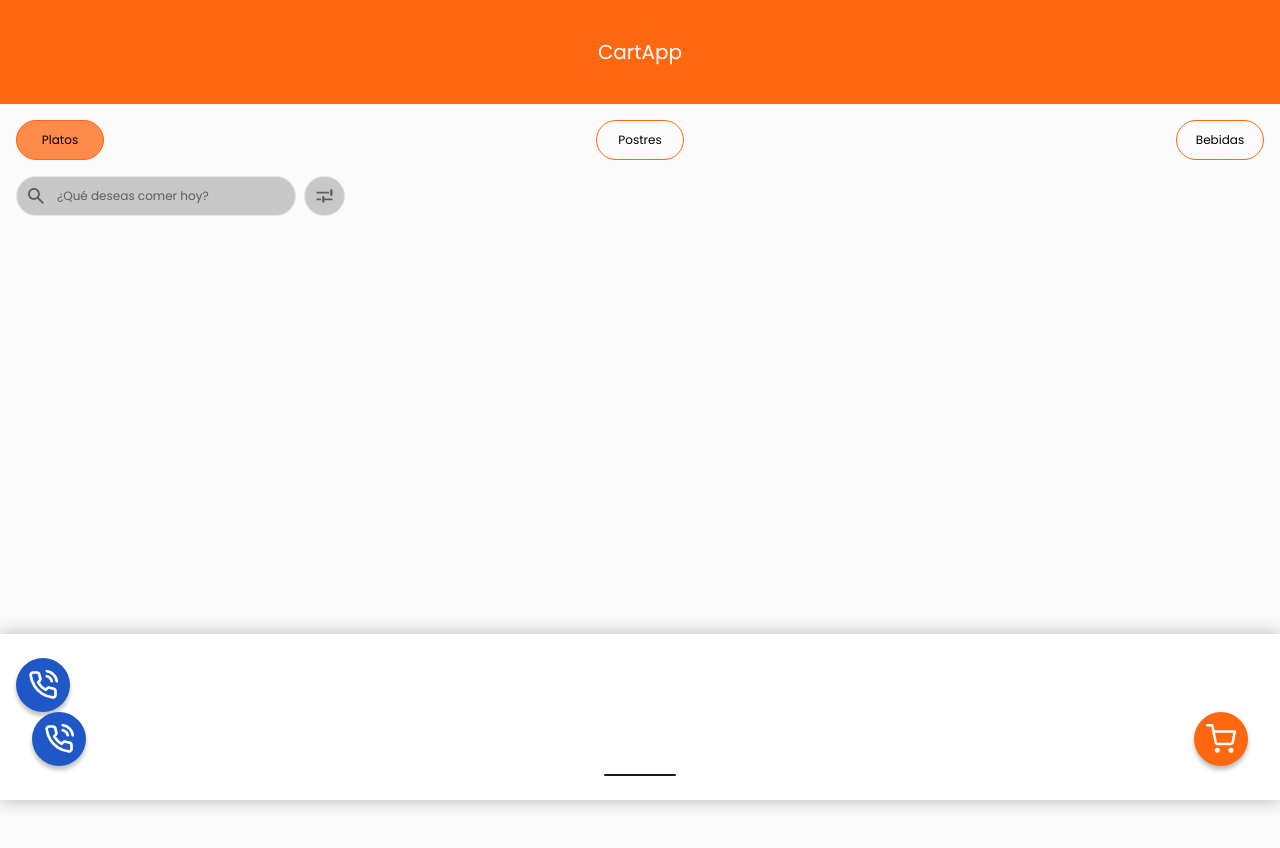
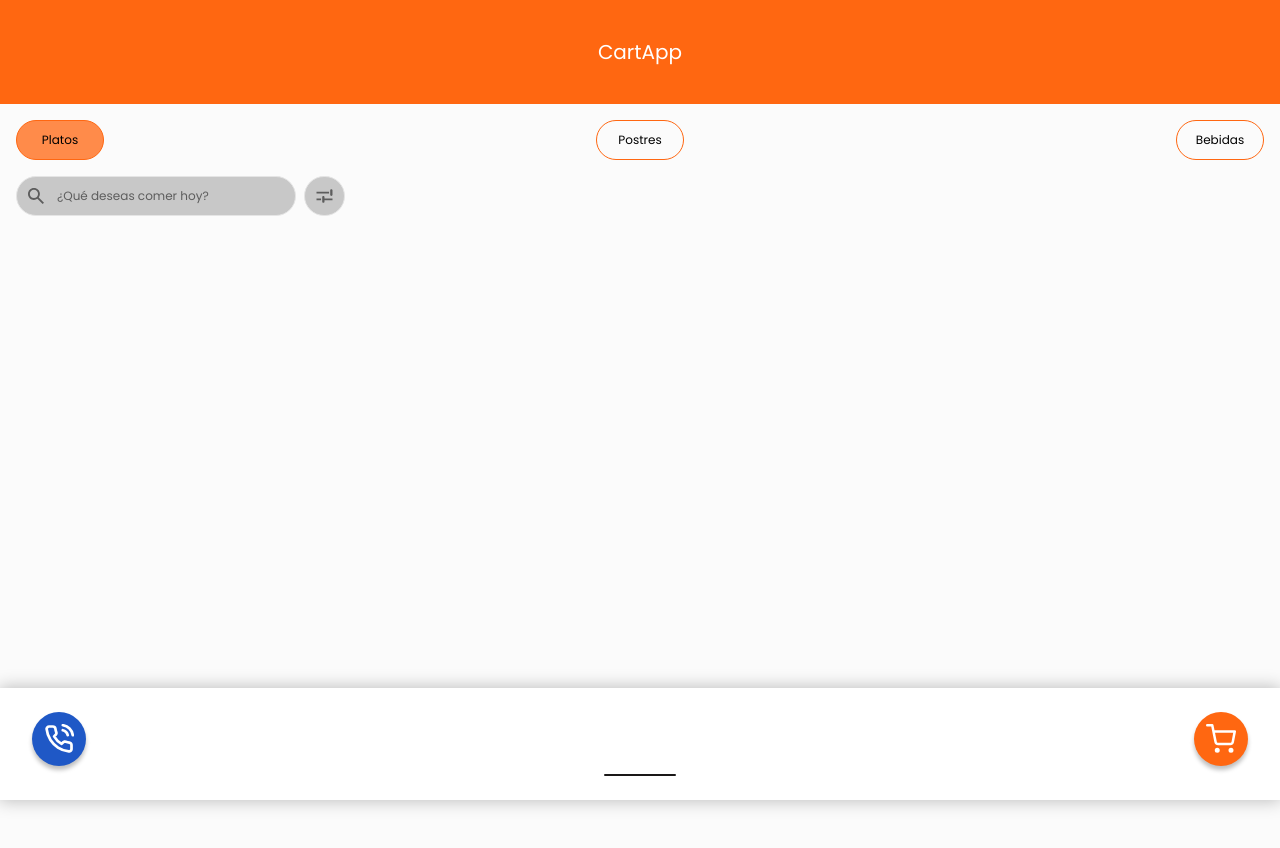
Before and after one commit to No-Country/s12-25-t-java-next, a Next.js app in the folder Frontend/: page / in a window 1280 px wide. Shown: the top 848 px of the page. Built offline with nearby package versions, Linux system fonts and the light colour scheme.

Commit message:
merge components footer with callWaiter

```diff
--- a/Frontend/src/components/Footer/index.tsx
+++ b/Frontend/src/components/Footer/index.tsx
@@ -5,17 +5,8 @@ import { CallWaiterPopup } from "../Popup/Popup";
 const Footer = () => {
   return (
     <footer className="sticky bottom-[0] z-[99] w-screen px-4 py-6 bg-white shadow-footer overflow-hidden">
+      <div className="flex justify-between xl:px-4">
       <CallWaiterPopup />
-      <div className="flex justify-between xl:px-4">
-        <button className="bg-secondary-100 p-3 rounded-full shadow-button flex items-center justify-center">
-
-
-          <Image
-           src={"/Call.svg"}
-            height={30}
-             width={30}
-             alt="call waiter" />
-        </button>
         <button className="bg-primary-100 p-3 rounded-full shadow-button">
           <Image
             src={"/Carrito.svg"}
```
